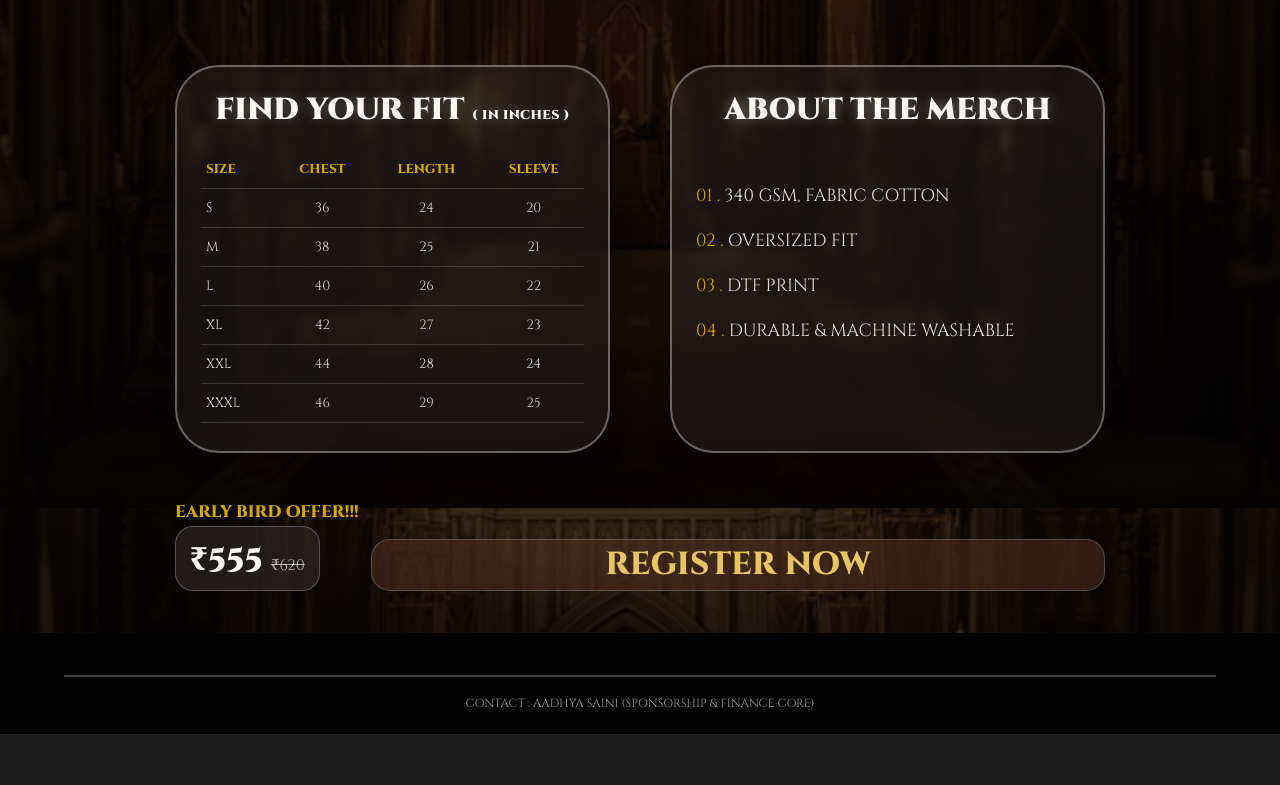
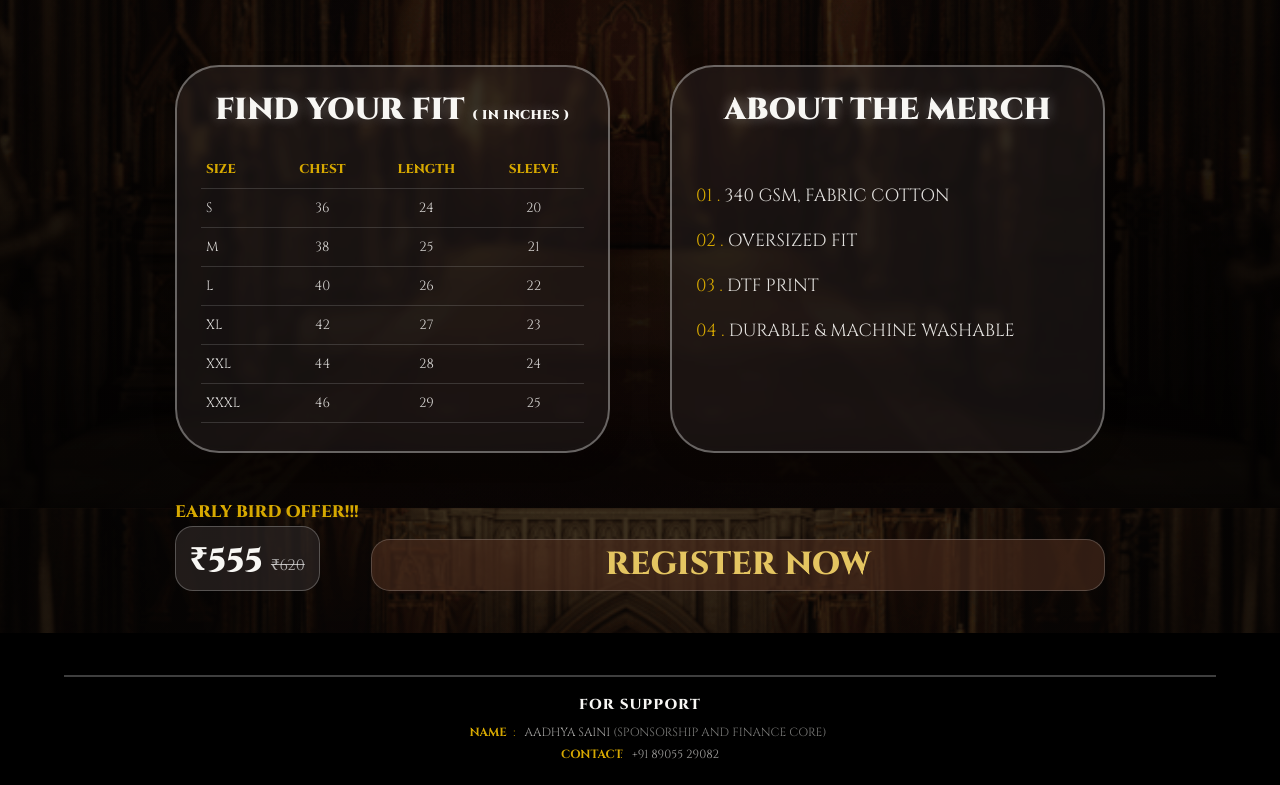
Before and after one commit to Rhythm1906/tedxniit10techy, a website: page index.html in a window 1280 px wide. Shown: the part 1092-1877 px from the top of the page. Before the commit the page ends 1826 px from the top, so only its background shows below. Drawn offline with Linux system fonts and the light colour scheme.

Commit message:
update: enhance footer contact information and add additional size option for purchase panel

```diff
--- a/index.html
+++ b/index.html
@@ -79,7 +79,9 @@
 
       <footer class="site-footer">
         <span class="footer-rule"></span>
-        <p>Contact : <a href="tel:+918905529082">Aadhya Saini</a> (Sponsorship &amp; Finance Core)</p>
+        <p class="footer-title">For support</p>
+        <p class="footer-contact"><span class="footer-label">Name</span><span class="footer-separator">:</span> Aadhya Saini <span class="footer-role">(Sponsorship and Finance Core)</span></p>
+        <p class="footer-contact"><span class="footer-label">Contact</span><span class="footer-separator">:</span> <a href="tel:+918905529082">+91 89055 29082</a></p>
       </footer>
     </main>
 
@@ -104,7 +106,7 @@
               <input id="email" name="email" type="email" placeholder="Email" aria-label="Email" autocomplete="email" required />
               <input id="enrollment-no" name="enrollmentNo" type="text" placeholder="Enrollment no" aria-label="Enrollment number" autocomplete="off" pattern="[A-Za-z0-9]{10}" minlength="10" maxlength="10" title="Enter exactly 10 characters" required />
               <div class="size-options" role="group" aria-label="Choose a size">
-                <button type="button" data-size="S">S</button><button type="button" data-size="M">M</button><button type="button" data-size="L">L</button><button type="button" data-size="XL">XL</button><button type="button" data-size="XXL">XXL</button>
+                <button type="button" data-size="S">S</button><button type="button" data-size="M">M</button><button type="button" data-size="L">L</button><button type="button" data-size="XL">XL</button><button type="button" data-size="XXL">XXL</button><button type="button" data-size="XXXL">XXXL</button>
               </div>
               <input id="size" name="size" type="hidden" required />
               <button class="submit-purchase" id="submit-purchase" type="submit">Click here to register</button>
--- a/styles.css
+++ b/styles.css
@@ -90,7 +90,7 @@ th:first-child, td:first-child { text-align: left; }.size-card thead th { color:
 .feature-list { display: grid; gap: 24px; margin: 2px 0 0; padding: 0; list-style: none; color: rgba(248, 247, 244, .9); font-size: clamp(.8rem, 1.4vw, 1.1rem); font-weight: 400; line-height: 1.2; text-transform: uppercase; white-space: nowrap; }.feature-list li::before { content: counter(item, decimal-leading-zero) " . "; counter-increment: item; }.feature-list { counter-reset: item; }.merch-card .feature-list li::before { color: var(--gold); }
 
 .purchase-panel { display: grid; grid-template-columns: max-content minmax(0, 1fr); align-items: end; gap: 12px; width: min(90%, 930px); margin: 51px auto 0; }.offer-title { margin: 0 0 5px; color: var(--gold); font-size: clamp(.78rem, 1.35vw, 1.05rem); font-weight: 800; line-height: 1; text-transform: uppercase; }.price-card { display: flex; align-items: baseline; gap: 8px; width: fit-content; min-width: 122px; padding: 9px 14px 8px; border: 1px solid rgba(225, 225, 225, .28); border-radius: 18px; background: rgba(42, 35, 34, .75); }.price { font-size: clamp(1.3rem, 2.8vw, 2rem); font-weight: 800; }.original-price { color: rgba(235, 235, 235, .72); font-size: clamp(.7rem, 1.3vw, .95rem); text-decoration: line-through; }.buy-button { min-height: 52px; border: 1px solid rgba(228, 228, 228, .22); border-radius: 19px; background: rgba(75, 45, 30, .62); color: #e4c561; cursor: pointer; font-size: clamp(1.25rem, 2.8vw, 2rem); font-weight: 800; line-height: 1; text-transform: uppercase; }
-.site-footer { width: 100%; margin: 42px 0 0; padding: 42px 5% 23px; text-align: center; background: #000; }.footer-rule { display: block; height: 2px; margin-bottom: 18px; background: rgba(225, 225, 225, .28); }.site-footer p { margin: 0; color: rgba(248, 247, 244, .64); font-size: clamp(.54rem, 1.05vw, .74rem); font-weight: 400; text-transform: uppercase; }.site-footer a { color: inherit; text-decoration: none; transition: color 180ms ease, text-shadow 180ms ease; }.site-footer a:hover, .site-footer a:focus-visible { color: var(--white); text-shadow: 0 0 12px rgba(248, 247, 244, .35); }
+.site-footer { width: 100%; margin: 42px 0 0; padding: 42px 5% 23px; text-align: center; background: #000; }.footer-rule { display: block; height: 2px; margin-bottom: 18px; background: rgba(225, 225, 225, .28); }.site-footer p { margin: 0; color: rgba(248, 247, 244, .64); font-size: clamp(.54rem, 1.05vw, .74rem); font-weight: 400; text-transform: uppercase; }.site-footer .footer-title { margin-bottom: 10px; color: var(--white); font-size: clamp(.7rem, 1.25vw, .9rem); font-weight: 800; letter-spacing: .08em; }.footer-contact + .footer-contact { margin-top: 6px; }.footer-label { display: inline-block; width: 4.5em; color: var(--gold); font-weight: 700; text-align: right; }.footer-separator { display: inline-block; width: 1.25em; color: var(--gold); text-align: center; }.footer-role { color: rgba(248, 247, 244, .5); }.site-footer a { color: inherit; text-decoration: none; transition: color 180ms ease, text-shadow 180ms ease; }.site-footer a:hover, .site-footer a:focus-visible { color: var(--white); text-shadow: 0 0 12px rgba(248, 247, 244, .35); }
 
 @media (max-width: 700px) {
   body { padding: 0; }
@@ -139,6 +139,15 @@ th:first-child, td:first-child { text-align: left; }.size-card thead th { color:
 .size-options button.is-selected { color: #e0b415; border-color: rgba(215, 169, 0, .9); background: rgba(105, 62, 36, .9); box-shadow: 0 0 12px rgba(215, 169, 0, .18); }
 .upload-proof:hover, .upload-proof:focus-within { border-color: rgba(215, 169, 0, .7); color: #e0b415; }
 .submit-purchase:disabled { cursor: wait; opacity: .58; }
+
+/* Keep all six size choices readable without crowding the mobile form. */
+@media (min-width: 701px) {
+  .size-options { grid-template-columns: repeat(6, minmax(0, 1fr)); }
+}
+
+@media (max-width: 700px) {
+  .size-options { grid-template-columns: repeat(3, minmax(0, 1fr)); }
+}
 .form-status { min-height: 1.2em; margin: 0; color: rgba(244, 238, 235, .72); font-size: .66rem; line-height: 1.35; text-align: center; }
 .form-status[data-state="pending"] { color: #e0b415; }
 .form-status[data-state="success"] { color: #a9d8a4; }
```
